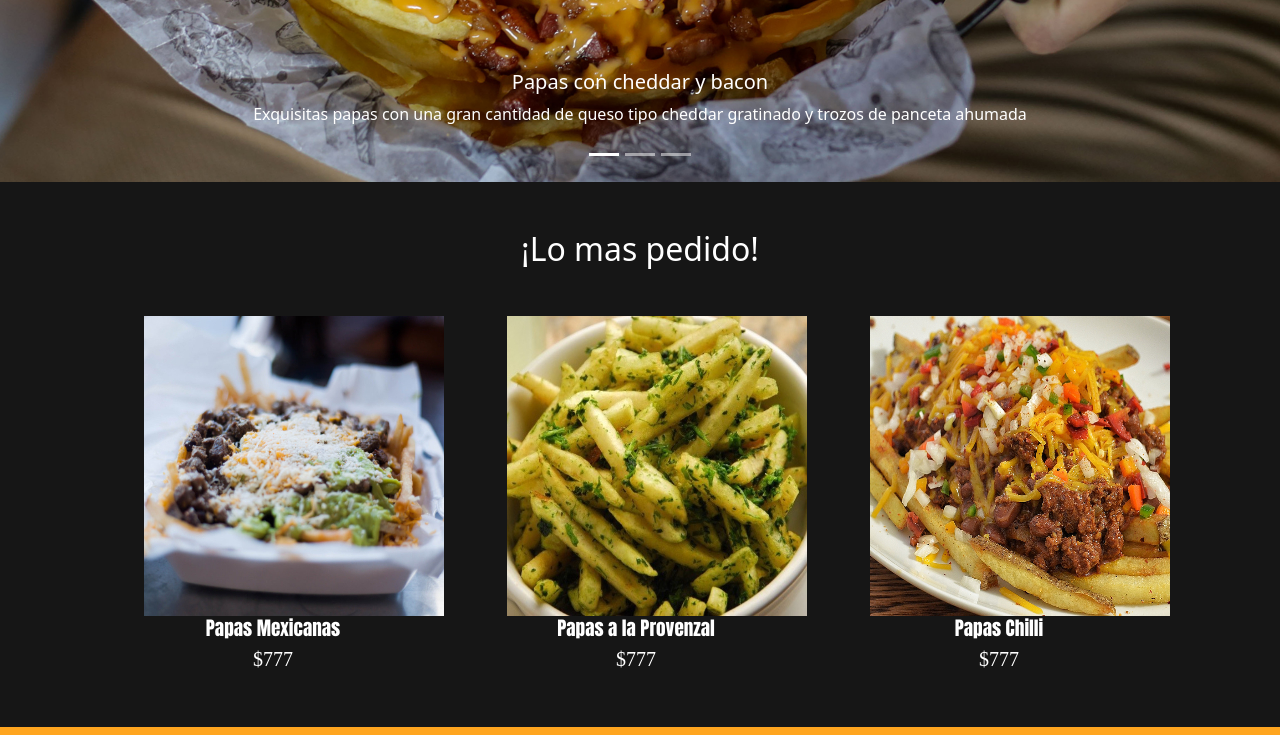
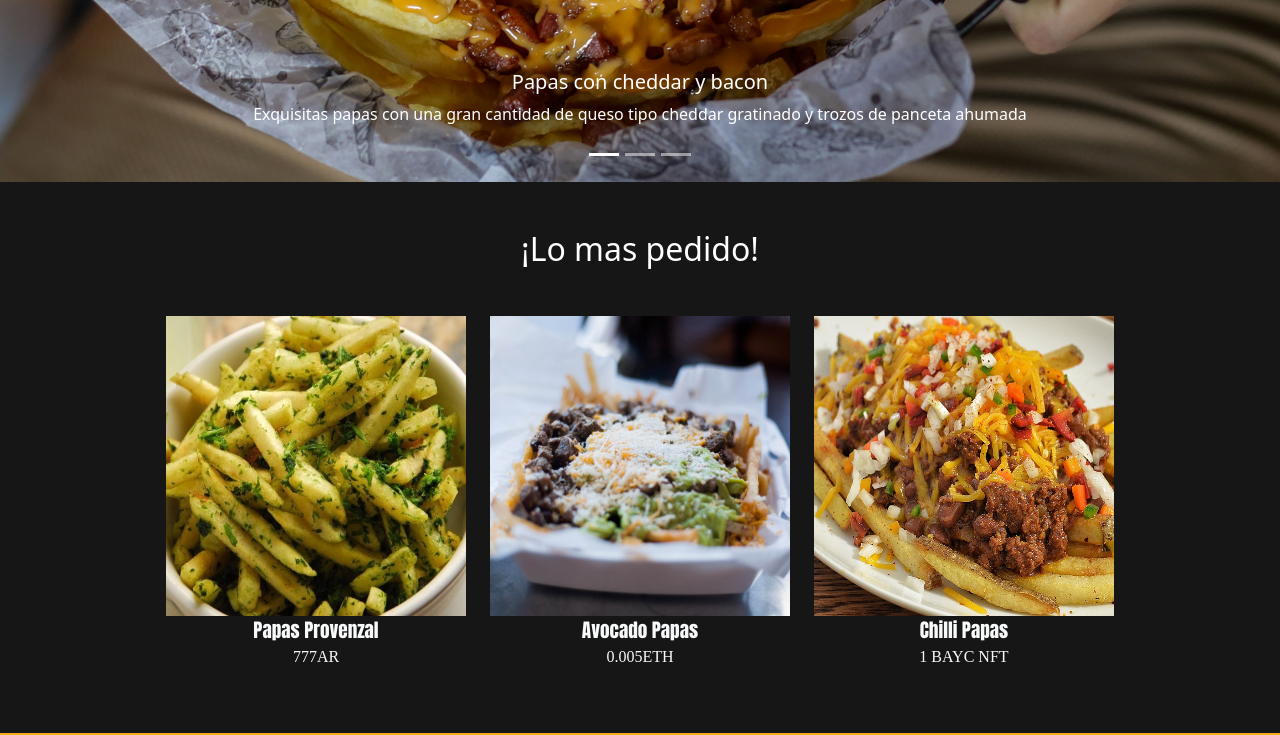
Before and after one commit to santiserral/Bootstrap-project, a website: page index.html in a window 1280 px wide. Shown: the part 674-1409 px from the top of the page. Drawn offline with nearby package versions, Linux system fonts and the light colour scheme.

Commit message:
HOME AL FIN ARREGLADO Y RESPONSIVE

```diff
--- a/assets/scss/style.scss
+++ b/assets/scss/style.scss
@@ -14,6 +14,10 @@ body {
 }
 
 header{
+
+    .title {
+    font-family: 'Times New Roman', Times, serif;
+}
     .logo {
         width: 110px;
     }
@@ -27,6 +31,8 @@ header{
 }
 }
 
+
+
 main {
     h2 {
         color: white;
@@ -38,19 +44,16 @@ main {
     font-family: Impact, Haettenschweiler, 'Arial Narrow Bold', sans-serif;
     font-size: 1.2rem;
 }
-.cardsDiv {
-    gap: 5rem;
+    .burgerPrize {
+    font-family:'Times New Roman', Times, serif;
 }
-}
-.burgerPrize {
-    font-family:'Times New Roman', Times, serif;
 }
 
 .backColor {
     background-color:rgb(22, 22, 22);
 }
 
-.textarea {
+    .textarea {
     height: 230px;
 }
 
@@ -70,7 +73,7 @@ footer {
 
 @media (max-width: 576px) {
     .map {
-        height: 480px;
+        height: 470px;
     }
 
 }
--- a/index.html
+++ b/index.html
@@ -22,6 +22,8 @@
                     <a class="logo navbar-brand" href="./index.html">
                         <img class="w-100" src="./assets/imgs/logo1.png " alt=""
                     /></a>
+
+                    <h1 class="title">The Belibu Potatoes</h1>
                     <button
                         class="navbar-toggler"
                         type="button"
@@ -147,38 +149,46 @@
                     </button>
                 </div>
             </div>
-
             <!-- CAROUSEL END -->
         </header>
-        <main class="backColor container-fluid">
-            <h2 class="d-flex justify-content-center my-5">¡Lo mas pedido!</h2>
-            <!-- CARDS START -->
-            <section class="container d-flex">
-                <div class="cardsDiv row d-flex justify-content-center">
-                    <div class="col-6 col-sm-6 col-md-3">
-                        <a href="./pages/products.html">
-                            <img class="" src="assets/imgs/papas_avocado.jpg" alt="chantin't" />
-                        </a>
-                        <h5 class="d-flex burgerNames justify-content-center">Papas Mexicanas</h5>
-                        <h5 class="burgerPrize text-center">$777</h5>
+        <main class="backColor">
+            <div class="product-t text-md text-light">
+                <h2 class="text-center my-5">¡Lo mas pedido!</h2>
+            </div>
+            <section class="container mt-5 d-flex justify-content-center">
+                <div class="row">
+                    <div class="col-12 col-md-4">
+                        <div class="d-flex flex-column justify-content-between overflow-hidden">
+                            <img
+                                src="assets/imgs/papas_provenzal.jpg"
+                                alt="Hamburguesa con champignones, hamburguesas, comprar hamburguesas, pedidosya, delivery, rappi, burger, fastfood, comidarapida"
+                            />
+                            <p class="burgerNames text-center m-0 text-light">Papas Provenzal</p>
+                            <p class="text-center burgerPrize text-light">777AR</p>
+                        </div>
                     </div>
-                    <div class="col-6 col-sm-6 col-md-3 product">
-                        <a href="./pages/products.html">
-                            <img class="" src="assets/imgs/papas_provenzal.jpg" alt="chantin't" />
-                        </a>
-                        <h5 class="burgerNames text-center">Papas a la Provenzal</h5>
-                        <h5 class="burgerPrize text-center">$777</h5>
+                    <div class="col-12 col-md-4">
+                        <div class="d-flex flex-column justify-content-between overflow-hidden">
+                            <img
+                                src="./assets/imgs/papas_avocado.jpg"
+                                alt="Hamburguesa con papas dentro, hamburguesas, comprar hamburguesas, pedidosya, delivery, rappi, burger, fastfood, comidarapida"
+                            />
+                            <p class="burgerNames text-center m-0 text-light">Avocado Papas</p>
+                            <p class="burgerPrize text-center text-light">0.005ETH</p>
+                        </div>
                     </div>
-                    <div class="col-6 col-sm-6 col-md-3 product">
-                        <a href="./pages/products.html">
-                            <img class="" src="assets/imgs/papas_chilli.jpg" alt="chantin't" />
-                        </a>
-                        <h5 class="burgerNames text-center">Papas Chilli</h5>
-                        <h5 class="burgerPrize text-center">$777</h5>
+                    <div class="col-12 col-md-4">
+                        <div class="d-flex flex-column justify-content-between overflow-hidden">
+                            <img
+                                src="assets/imgs/papas_chilli.jpg"
+                                alt="Hamburguesa Light, Hamburguesa Vegetariana, hamburguesas, comprar hamburguesas, pedidosya, delivery, rappi, burger, fastfood, comidarapida"
+                            />
+                            <p class="burgerNames text-center m-0 text-light">Chilli Papas</p>
+                            <p class="burgerPrize text-center text-light">1 BAYC NFT</p>
+                        </div>
                     </div>
                 </div>
             </section>
-            <!-- CARDS END -->
         </main>
         <footer class="mt-5">
             <a href="https://twitter.com"> <img src="./assets/imgs/twitter.png" alt="" /></a>
```
Also changed, not shown: assets/css/style.css, 1 other file.
